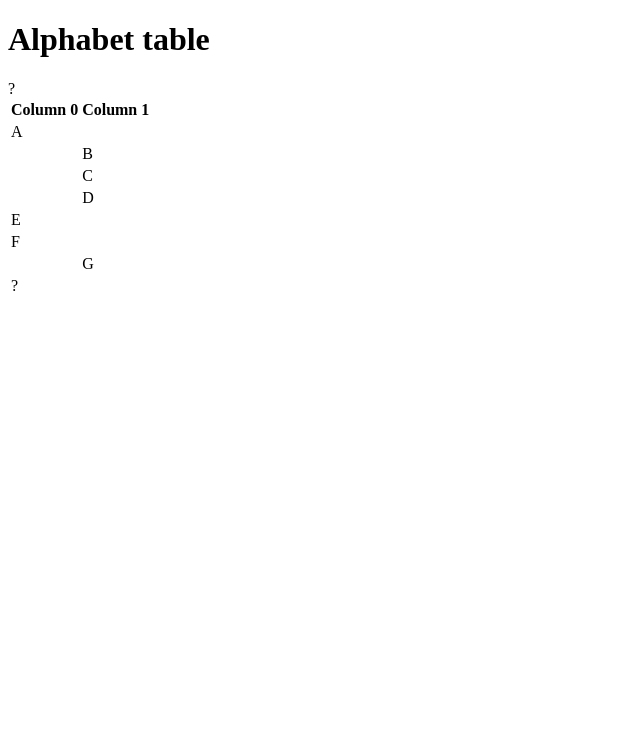
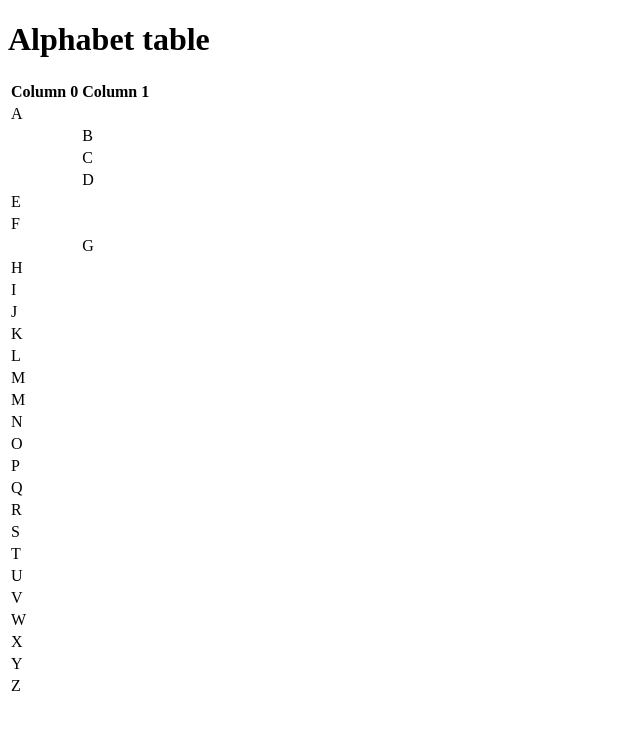
Before and after one commit to comp426-2023-spring/a01-kimcha-0, a website: page public/index.html in a window 1280 px wide. Shown: the whole page, without its empty margins (0-640 px from the left). Drawn offline with Linux system fonts and the light colour scheme.

Commit message:
incomplete html table

```diff
--- a/public/index.html
+++ b/public/index.html
@@ -38,9 +38,68 @@
 						<td></td><td>G</td>
 					</tr>
 					<tr>
-						<td>?</td></td>?</td>
+						<td>H</td><td></td>
 					</tr>
-				</tbody>
+					<tr>
+						<td>I</td><td></td>
+					</tr>
+					<tr>
+						<td>J</td><td></td>
+					</tr>
+					<tr>
+						<td>K</td><td></td>
+					</tr>
+					<tr>
+						<td>L</td><td></td>
+					</tr>
+					<tr>
+						<td>M</td><td></td>
+					</tr>
+					<tr>
+						<td>M</td><td></td>
+					</tr>
+					<tr>
+						<td>N</td><td></td>
+					</tr>
+					<tr>
+						<td>O</td><td></td>
+					</tr>
+					<tr>
+						<td>P</td><td></td>
+					</tr>
+					<tr>
+						<td>Q</td><td></td>
+					</tr>
+					<tr>
+						<td>R</td><td></td>
+					</tr>
+					<tr>
+						<td>S</td><td></td>
+					</tr>
+					<tr>
+						<td>T</td><td></td>
+					</tr>
+					<tr>
+						<td>U</td><td></td>
+					</tr>
+					<tr>
+						<td>V</td><td></td>
+					</tr>
+					<tr>
+						<td>W</td><td></td>
+					</tr>
+					<tr>
+						<td>X</td><td></td>
+					</tr>
+					<tr>
+						<td>Y</td><td></td>
+					</tr>
+					<tr>
+						<td>Z</td><td></td>
+					</tr>
+
+
+			</tbody>
 			</table>
 		</div>
 	</body>
```
